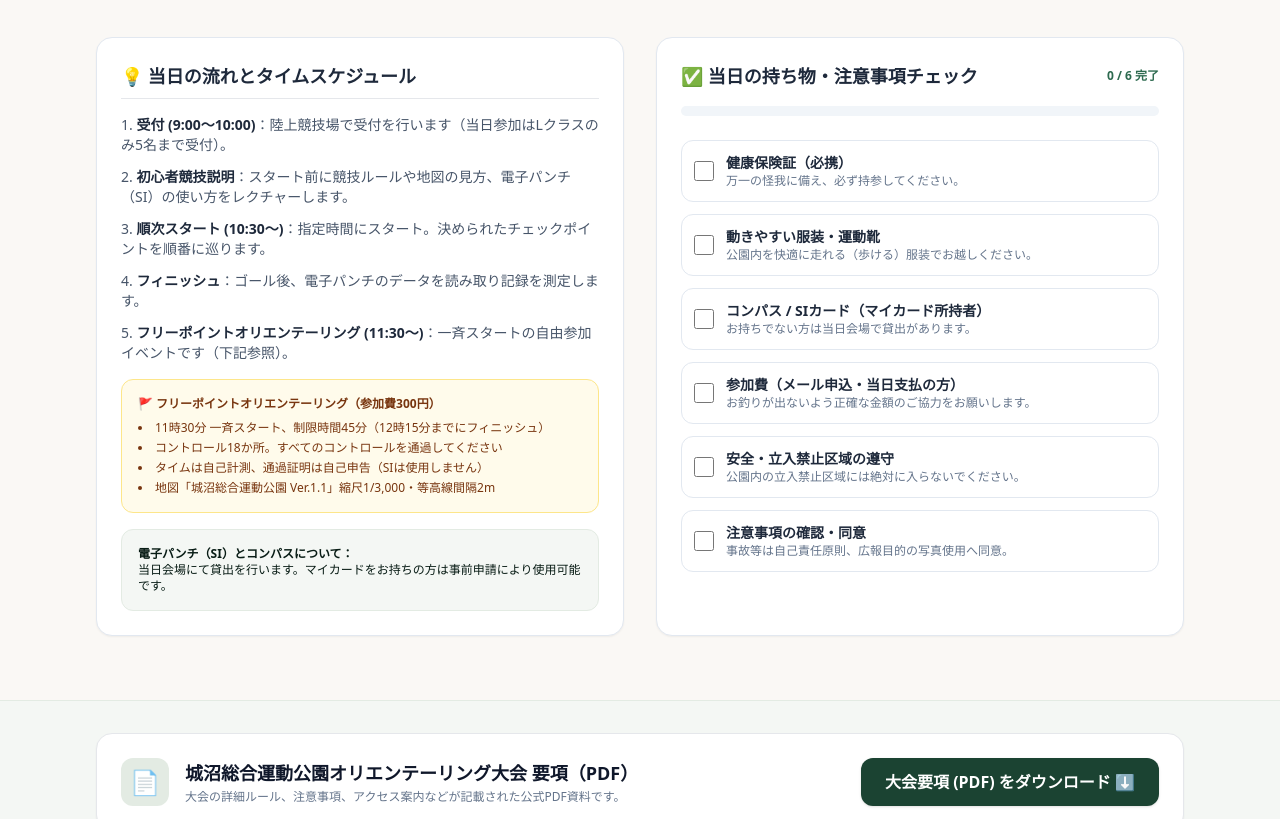
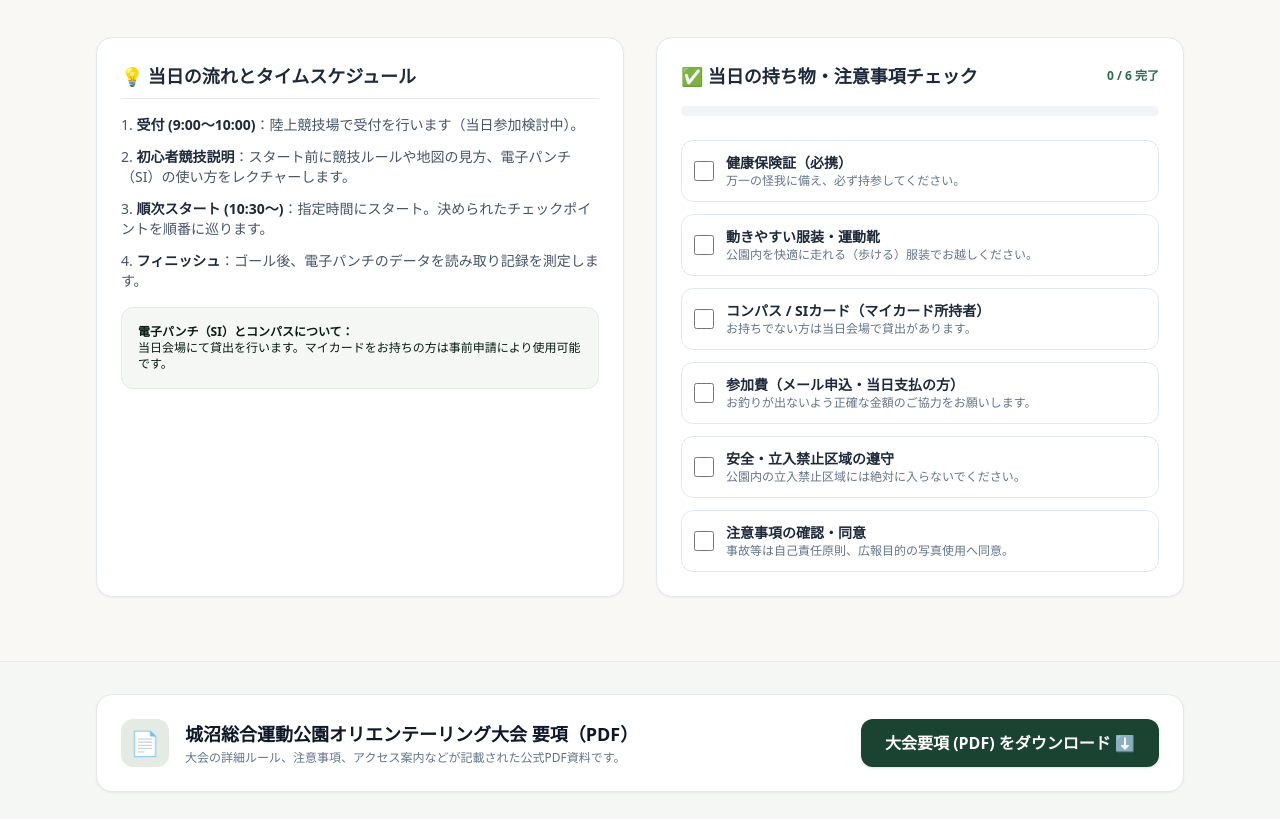
Before and after one commit to ttsyk1227-art/jyonuma-orienteering-, a plain HTML site: page index.html in a window 1280 px wide. Shown: the part 4475-5294 px from the top of the page. Drawn offline with nearby package versions, Linux system fonts and the light colour scheme.

Commit message:
当日参加・フリーポイントの記載を取り消し(未公開情報のため)
This reverts commit 23c5eba.

Co-Authored-By: Claude Opus 5.5 <noreply@anthropic.com>
Claude-Session: https://claude.ai/code/session_013tZLukQ6wsG5S6KQ2ExYAb

```diff
--- a/index.html
+++ b/index.html
@@ -460,22 +460,11 @@
                     <div class="bg-white p-6 rounded-2xl border border-slate-200 shadow-sm space-y-4">
                         <h3 class="font-bold text-slate-800 text-lg border-b pb-2">💡 当日の流れとタイムスケジュール</h3>
                         <ol class="space-y-3 text-sm text-slate-600 list-decimal list-inside">
-                            <li><strong class="text-slate-800">受付 (9:00〜10:00)</strong>：陸上競技場で受付を行います（当日参加はLクラスのみ5名まで受付）。</li>
+                            <li><strong class="text-slate-800">受付 (9:00〜10:00)</strong>：陸上競技場で受付を行います（当日参加検討中）。</li>
                             <li><strong class="text-slate-800">初心者競技説明</strong>：スタート前に競技ルールや地図の見方、電子パンチ（SI）の使い方をレクチャーします。</li>
                             <li><strong class="text-slate-800">順次スタート (10:30〜)</strong>：指定時間にスタート。決められたチェックポイントを順番に巡ります。</li>
                             <li><strong class="text-slate-800">フィニッシュ</strong>：ゴール後、電子パンチのデータを読み取り記録を測定します。</li>
-                            <li><strong class="text-slate-800">フリーポイントオリエンテーリング (11:30〜)</strong>：一斉スタートの自由参加イベントです（下記参照）。</li>
                         </ol>
-
-                        <div class="bg-amber-50 p-4 rounded-xl text-xs text-amber-900 border border-amber-200">
-                            <strong>🚩 フリーポイントオリエンテーリング（参加費300円）</strong>
-                            <ul class="mt-2 space-y-1 list-disc list-inside">
-                                <li>11時30分 一斉スタート、制限時間45分（12時15分までにフィニッシュ）</li>
-                                <li>コントロール18か所。すべてのコントロールを通過してください</li>
-                                <li>タイムは自己計測、通過証明は自己申告（SIは使用しません）</li>
-                                <li>地図「城沼総合運動公園 Ver.1.1」縮尺1/3,000・等高線間隔2m</li>
-                            </ul>
-                        </div>
 
                         <div class="bg-brand-50 p-4 rounded-xl text-xs text-brand-700 border border-brand-100">
                             <strong>電子パンチ（SI）とコンパスについて：</strong><br>
@@ -654,11 +643,7 @@
                                 </details>
                                 <details class="bg-slate-800 rounded-lg p-3 text-sm border border-slate-700">
                                     <summary class="font-semibold text-slate-200 cursor-pointer">当日参加は可能ですか？</summary>
-                                    <p class="text-xs text-slate-400 mt-2">当日参加は<strong>Lクラスのみ、5名まで</strong>受け付けます（受付時間 9:00〜10:00）。他のクラスは事前申込みが必要です。</p>
-                                </details>
-                                <details class="bg-slate-800 rounded-lg p-3 text-sm border border-slate-700">
-                                    <summary class="font-semibold text-slate-200 cursor-pointer">フリーポイントオリエンテーリングとは？</summary>
-                                    <p class="text-xs text-slate-400 mt-2">本競技とは別に行う自由参加のイベントです。参加費300円、11時30分一斉スタート、制限時間45分で、18か所のコントロールをすべて巡ります。タイムは自己計測、通過は自己申告です（SIは使用しません）。</p>
+                                    <p class="text-xs text-slate-400 mt-2">受付時間内の当日参加は現在検討中です。確実に参加される場合は11月15日までの事前申込みをお勧めします。</p>
                                 </details>
                                 <details class="bg-slate-800 rounded-lg p-3 text-sm border border-slate-700">
                                     <summary class="font-semibold text-slate-200 cursor-pointer">グループの人数制限はありますか？</summary>
```
